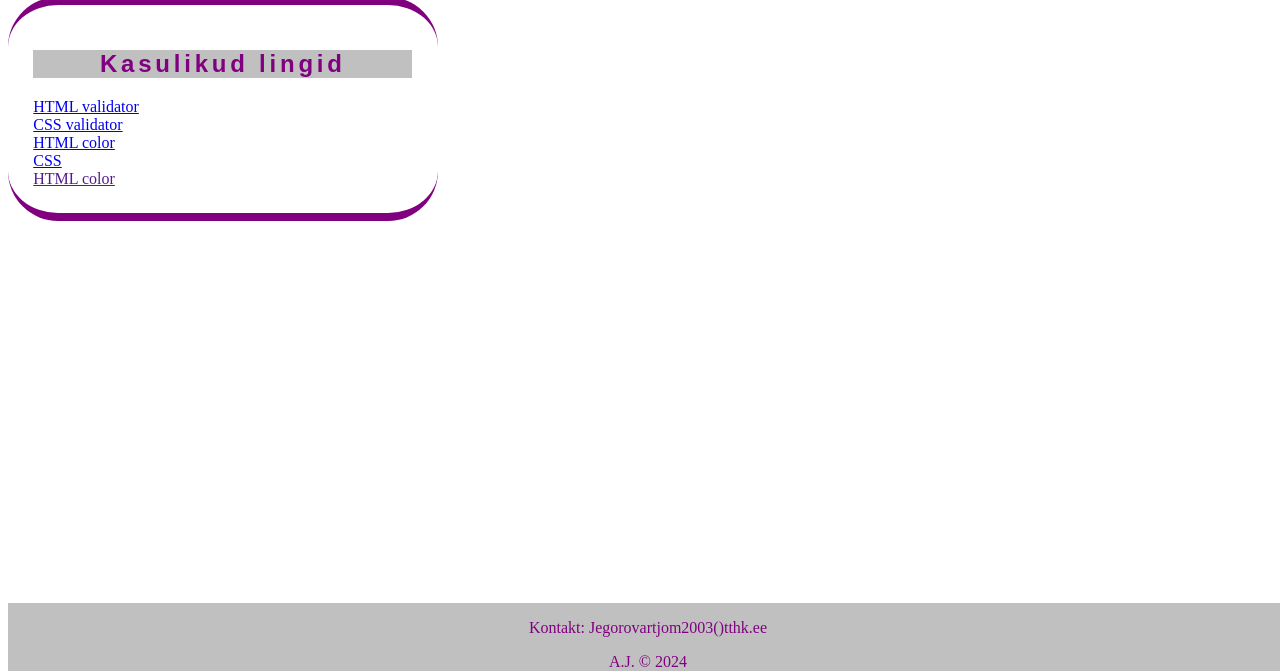
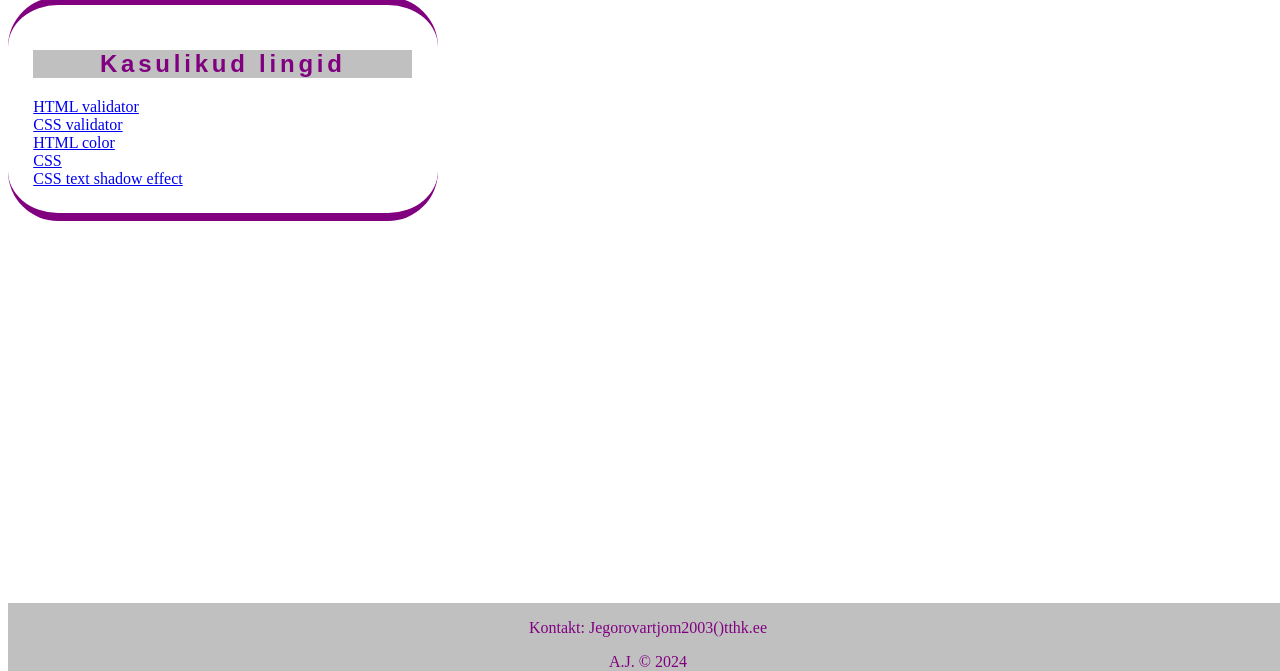
Before and after one commit to AstyAJ/Veebirakendused, a plain HTML site: page Jegorov/lingid.html in a window 1280 px wide. Shown: the part 129-800 px from the top of the page. Drawn offline with Linux system fonts and the light colour scheme.

Commit message:
Update lingid.html

```diff
--- a/Jegorov/lingid.html
+++ b/Jegorov/lingid.html
@@ -46,7 +46,7 @@
 				<br>
 				<a href="https://www.w3schools.com/html/html_css.asp">CSS  </a>
 				<br>
-				<a href="">HTML color</a>
+				<a href="https://www.w3schools.com/css/css3_text_effects.asps">CSS text shadow effect</a>
 				</div>
 		</section>
 	</main>
```
